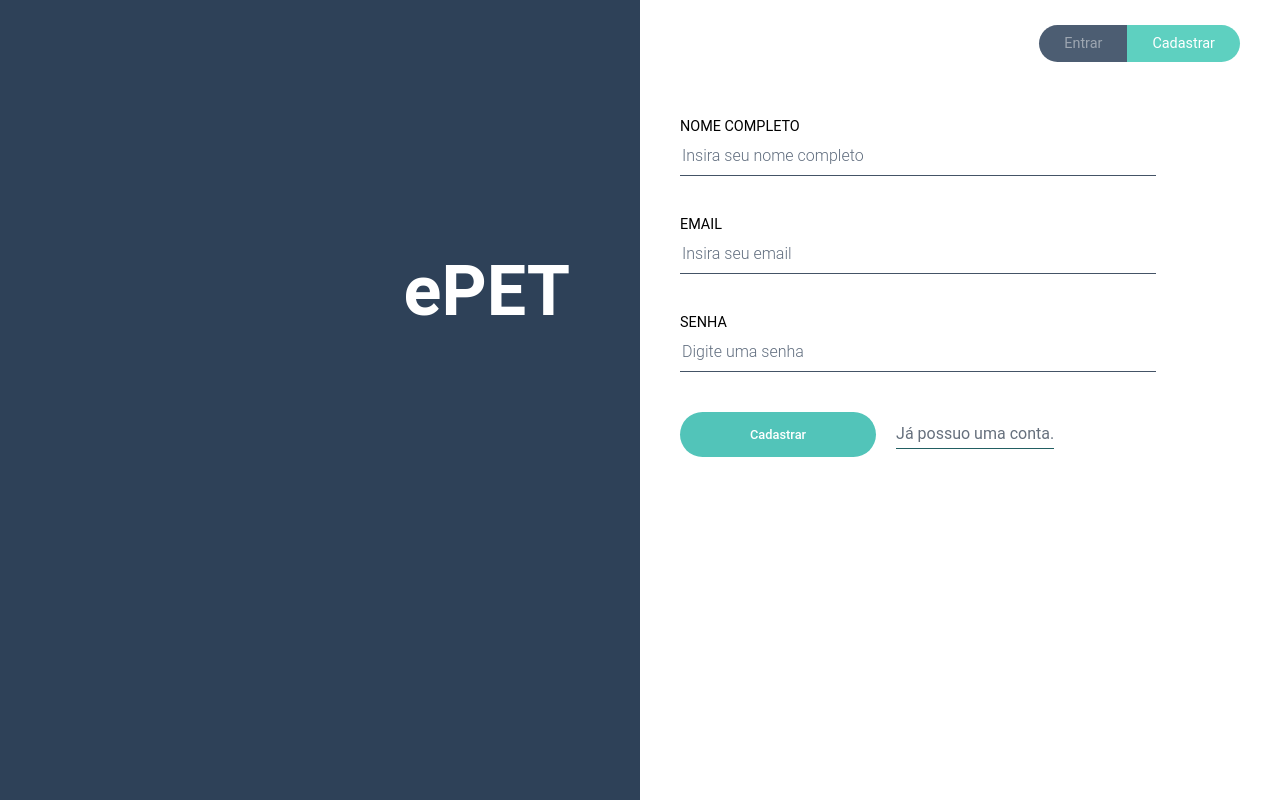
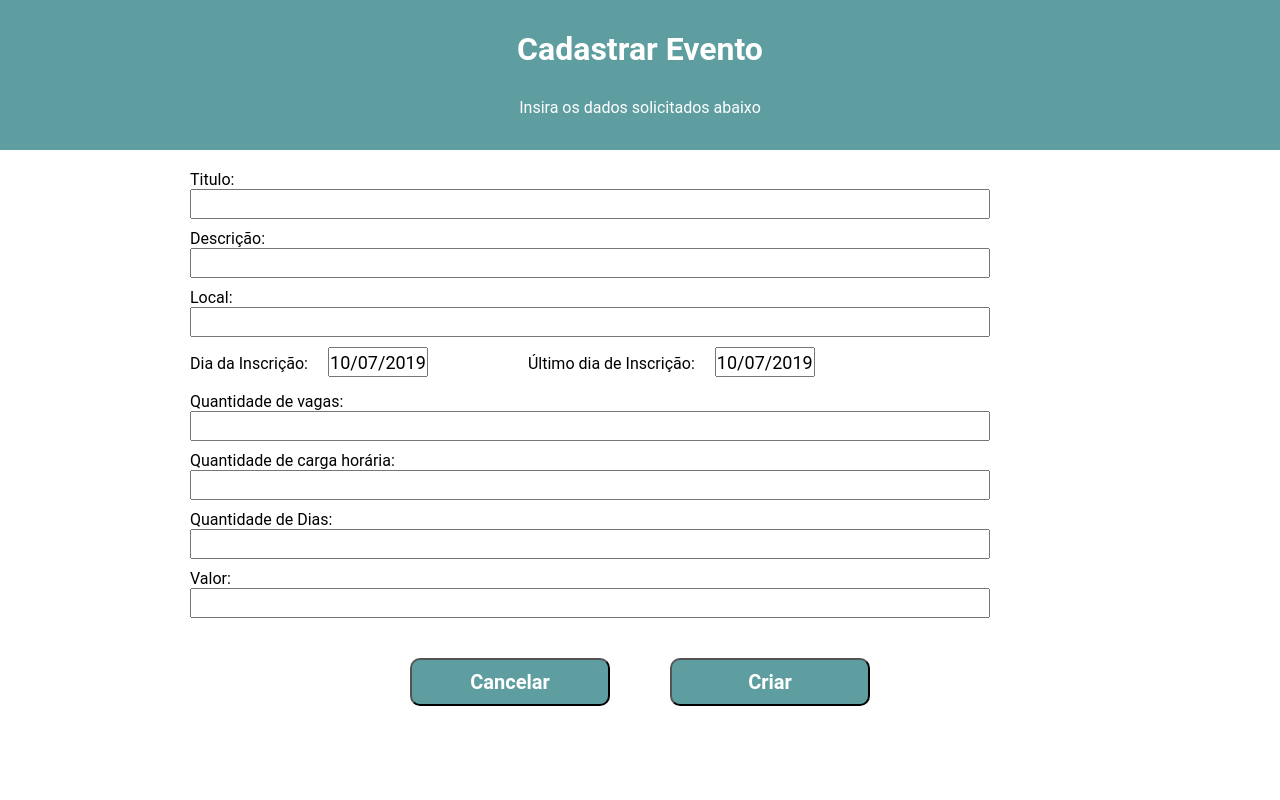
Before and after one commit to PETCC-UFRN/ePET-visual, a React (Create React App) app: page / in a window 1280 px wide. Built offline with nearby package versions, Linux system fonts and the light colour scheme; a web font is replaced by a local one.

Commit message:
Conclusão do design da tela de cadastro de evento.

```diff
--- a/package.json
+++ b/package.json
@@ -4,6 +4,7 @@
   "private": true,
   "dependencies": {
     "react": "^16.9.0",
+    "react-datepicker": "^2.9.6",
     "react-dom": "^16.9.0",
     "react-router-dom": "^5.0.1",
     "react-scripts": "3.1.1"
--- /dev/null
+++ b/src/pages/Eventos/CriarEvento.css
@@ -0,0 +1,62 @@
+*{
+    margin: auto  0;
+    padding: 0;
+}
+
+h1{
+    padding: 30px;
+}
+
+.top{
+    background-color: cadetblue;
+    height: 150px;
+    text-align: center;
+    color: #fff;
+    margin-bottom: 20px;
+}
+
+.item{
+    margin: 0px 100px;
+}
+
+.item_input{
+    height: 30px;
+    width: 800px;
+    margin-top: 10px;
+    margin: 0px 100px;
+    font-size: 18px;
+    margin-bottom: 10px;
+}
+
+.item_input_date{
+    width: 100px;
+    text-align: center;
+    margin-left: 20px;
+    height: 30px;
+    margin-bottom: 15px;
+    font-size: 18px;
+}
+
+.item_button{
+    width: 200px;
+    margin: 30px;
+    padding: 10px;
+    background-color: cadetblue;
+    color: #fff;
+    font-weight: bold;
+    font-size: 20px;
+    border-radius: 10px;
+}
+
+.buttons_div{
+    margin-bottom: 20px;
+    display: flex;
+    align-items: center;
+    justify-content: center;
+}
+
+.form_{
+    display: flex;
+    justify-content: center;
+    align-items: center;
+}
--- /dev/null
+++ b/src/pages/Eventos/CriarEvento.js
@@ -0,0 +1,116 @@
+import React, { Component } from 'react';
+
+import "./CriarEvento.css";
+
+import { BrowserRouter as Router, NavLink, Route } from 'react-router-dom';
+import DatePicker from "react-datepicker";
+
+import "react-datepicker/dist/react-datepicker.css";
+
+class CriarEvento extends Component {
+
+    constructor() {
+        super();
+
+        this.state = {
+            titulo: '',
+            descricao: '',
+            local: '',
+            dia_inscricao: new Date(),
+            ultimo_diainscricao: new Date(),
+            qntvagas: 0,
+            qntch: 0,
+            qntdias: 0,
+            valor: 0
+        }
+
+        this.handleInputChange = this.handleInputChange.bind(this);
+    }
+
+    handleInputChange(event) {
+        const target = event.target;
+        const value = target.type === 'checkbox' ? target.checked : target.value;
+        const name = target.name;
+
+        this.setState({
+            [name]: value
+        });
+    }
+
+    render() {
+        return (
+            <Router>
+                <div>
+                    <div className="top">
+                        <h1>Cadastrar Evento</h1>
+                        <p>Insira os dados solicitados abaixo</p>
+                    </div>
+
+                    <div className="form_">
+                    <form>
+                        <label className="item">
+                            Titulo:
+                            <br />
+                            <input type="text" name="titulo" onChange={this.handleInputChange} className="item_input" />
+                        </label>
+                        <br />
+
+                        <label className="item">
+                            Descrição:
+                            <br />
+                            <input type="text" name="descricao" onChange={this.handleInputChange} className="item_input" />
+                        </label>
+                        <br />
+                        <label className="item">
+                            Local:
+                            <br />
+                            <input type="text" name="local" onChange={this.handleInputChange} className="item_input" />
+                        </label>
+                        <br />
+
+                        <label className="item">
+                            Dia da Inscrição:
+                            <DatePicker selected={this.state.dia_inscricao} onChange={date => this.setState({ dia_inscricao: date })} className="item_input_date" />
+                        </label>
+                        <label>
+                            Último dia de Inscrição:
+                            <DatePicker selected={this.state.ultimo_diainscricao} onChange={date => this.setState({ ultimo_diainscricao: date })} className="item_input_date" />
+                        </label>
+                        <br />
+                        <label className="item">
+                            Quantidade de vagas:
+                            <br />
+                            <input type="number" name="qntvagas" onChange={this.handleInputChange} className="item_input" />
+                        </label>
+                        <br />
+                        <label className="item">
+                            Quantidade de carga horária:
+                            <br />
+                            <input type="number" name="qntch" onChange={this.handleInputChange} className="item_input" />
+                        </label>
+                        <br />
+                        <label className="item">
+                            Quantidade de Dias:<br />
+                            <input type="number" name="qntdias" onChange={this.handleInputChange} className="item_input" />
+                        </label>
+                        <br />
+                        <label className="item">
+                            Valor:<br />
+                            <input type="number" name="valor" onChange={this.handleInputChange} className="item_input" />
+                        </label>
+                        <br />
+
+                        <div className="buttons_div">
+                            <input type="submit" value="Cancelar" className="item_button" />
+                            <input type="submit" value="Criar" className="item_button" />
+                        </div>
+
+                    </form>
+                    </div>
+                </div>
+            </Router>
+        );
+    }
+}
+
+export default CriarEvento;
--- a/src/routes.js
+++ b/src/routes.js
@@ -2,6 +2,7 @@ import React from 'react';
 import { isAuthenticated } from './services/auth';
 import LoginPage from './pages/Loginpage';
 import { BrowserRouter, Route, Switch, Redirect } from 'react-router-dom';
+import CriarEvento from './pages/Eventos/CriarEvento';
 
 const Home = ({ component: Component, ...rest }) => (
     <Route {...rest} render={props => (
@@ -13,14 +14,20 @@ const Home = ({ component: Component, ...rest }) => (
     )} />
 );
 
+
+
 function Login(){
     return <LoginPage />;
+}
+
+function criarEvento(){
+    return <CriarEvento />;
 }
 
 const Routes = () => (
     <BrowserRouter>
         <Switch>
-            <Route exact path="/" component={Login} />
+            <Route exact path="/" component={criarEvento} />
             <Home path="/app" component={() => <h1>Você está logado!</h1>} />
         </Switch>
     </BrowserRouter>
```
